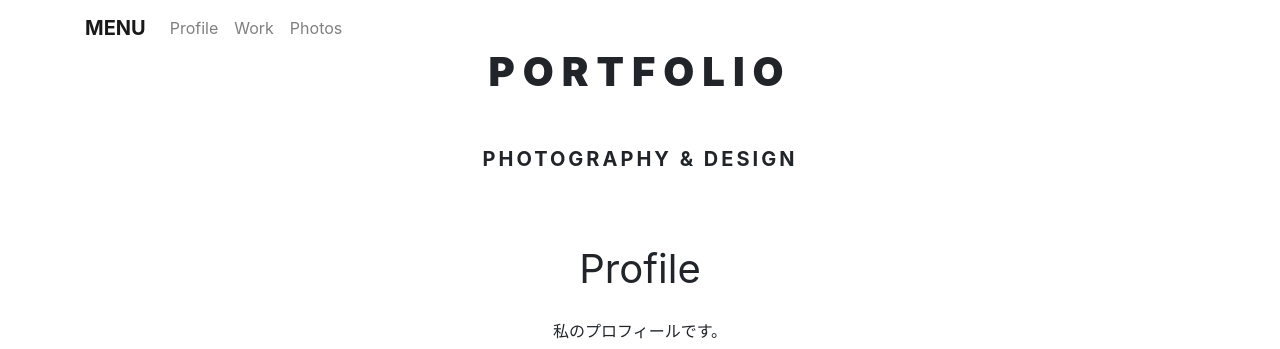
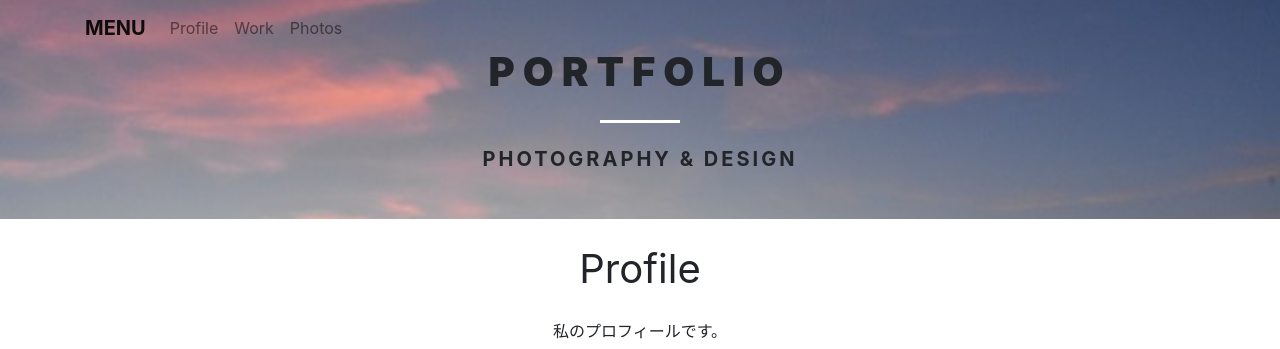
Before and after one commit to prog-30/portfolio, a plain HTML site: page index.html in a window 1280 px wide. Shown: the top 349 px of the page. Drawn offline with nearby package versions, Linux system fonts and the light colour scheme; files whose address does not match are found by name.

Commit message:
Update index.html

```diff
--- a/index.html
+++ b/index.html
@@ -41,7 +41,7 @@
 
 
 <!-----------Contents_start----------->
-	<div class="back_view" style="background-image: url(hobby/asuka_02.jpg); background-repeat: no-repeat; background-size: cover; background-position: center center";>
+	<div class="back_view" style="background-image: url(asuka_02.jpg); background-repeat: no-repeat; background-size: cover; background-position: center center";>
 		<div class="mask rgba-black-light align-items-center">
 			<div class="container">
 				<div class="row">
```
